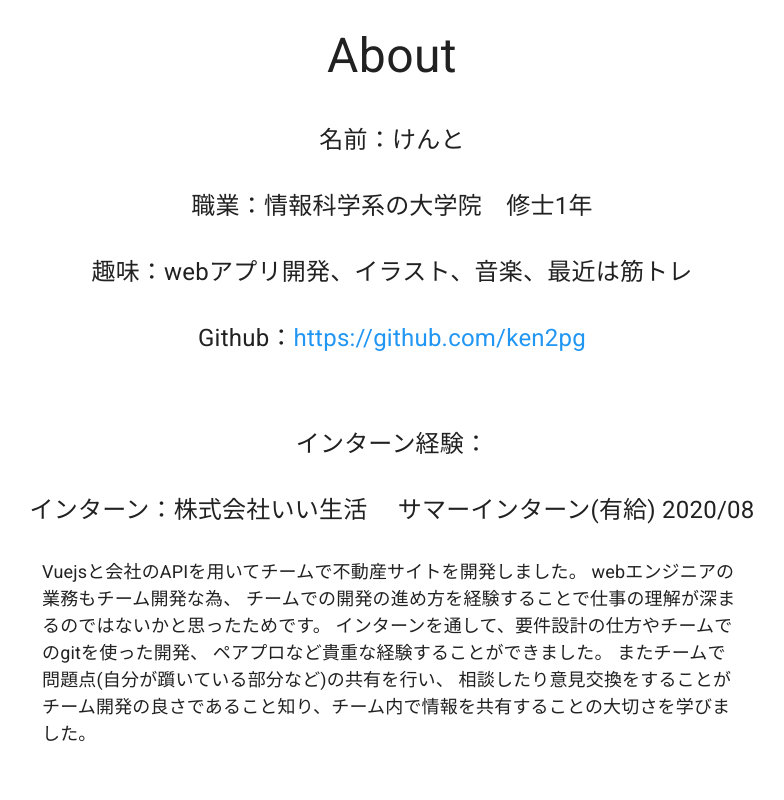
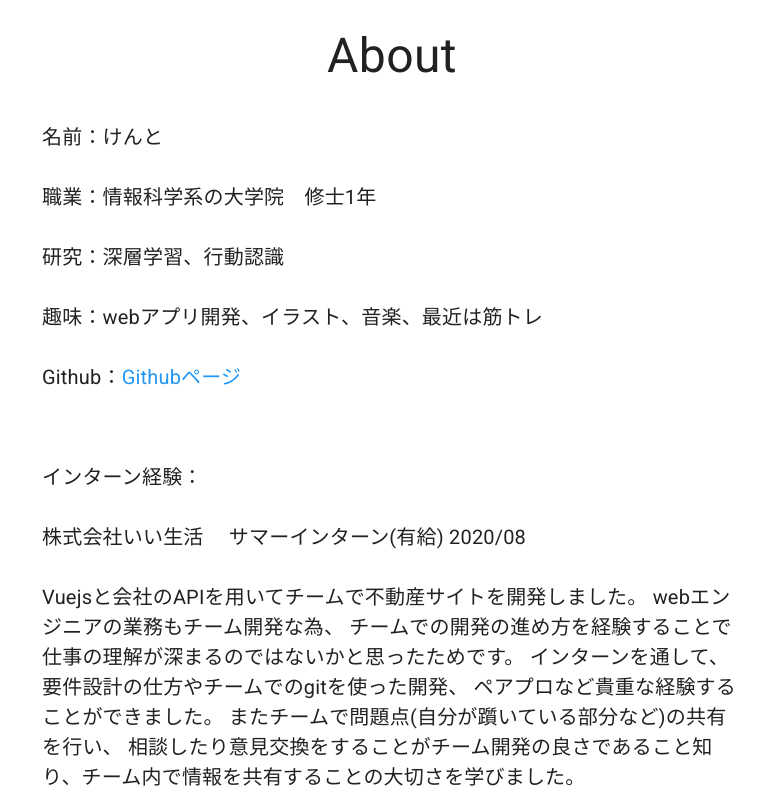
Before and after one commit to ken2pg/portfolio2020, a Next.js app: page / in a window 1280 px wide. Shown: the part 520-1320 px from the top of the page, without its empty margins (248-1032 px from the left). Built offline with nearby package versions, Linux system fonts and the light colour scheme.

Commit message:
メディアクエリの追加

```diff
--- a/src/components/About.tsx
+++ b/src/components/About.tsx
@@ -6,8 +6,7 @@ import Link from '@material-ui/core/Link';
 const useStyles = makeStyles((theme: Theme) => ({
   root: {
     width: '100%',
-    height: '1000px',
-    borderBottom: '1px solid gray',
+    height: '100%',
   },
   title: {
     display: 'flex',
@@ -15,22 +14,34 @@ const useStyles = makeStyles((theme: Theme) => ({
     marginTop: '50px',
     marginBottom: '30px',
     fontSize: '48px',
+    ['@media(max-width:1024px)']: {
+      fontSize: '44px',
+    },
   },
   text: {
-    // width: '50%',
+    width: '700px',
     margin: '0 auto',
-    fontSize: '24px',
+    fontSize: '20px',
     display: 'flex',
-    justifyContent: 'center',
+    // justifyContent: 'center',
     marginBottom: '30px',
+
+    ['@media(max-width:1024px)']: {
+      width: '95%',
+      fontSize: '20px',
+    },
   },
   text2: {
     width: '700px',
     margin: '0 auto',
-    fontSize: '18px',
+    fontSize: '20px',
     display: 'flex',
     justifyContent: 'center',
     marginBottom: '30px',
+    ['@media(max-width:1024px)']: {
+      width: '95%',
+      fontSize: '20px',
+    },
   },
 }));
 const About = () => {
@@ -40,18 +51,19 @@ const About = () => {
       <Typography className={classes.title}>About</Typography>
       <Typography className={classes.text}>名前：けんと</Typography>
       <Typography className={classes.text}>職業：情報科学系の大学院　修士1年</Typography>
+      <Typography className={classes.text}>研究：深層学習、行動認識</Typography>
       <Typography className={classes.text}>
         趣味：webアプリ開発、イラスト、音楽、最近は筋トレ
       </Typography>
       <Typography className={classes.text}>
         Github：
-        <Link href="https://github.com/ken2pg">https://github.com/ken2pg</Link>
+        <Link href="https://github.com/ken2pg">Githubページ</Link>
       </Typography>
       <br />
       <br />
       <Typography className={classes.text}>インターン経験：</Typography>
       <Typography className={classes.text}>
-        インターン：株式会社いい生活　 サマーインターン(有給) 2020/08
+        株式会社いい生活　 サマーインターン(有給) 2020/08
       </Typography>
       <Typography className={classes.text2}>
         Vuejsと会社のAPIを用いてチームで不動産サイトを開発しました。
```
